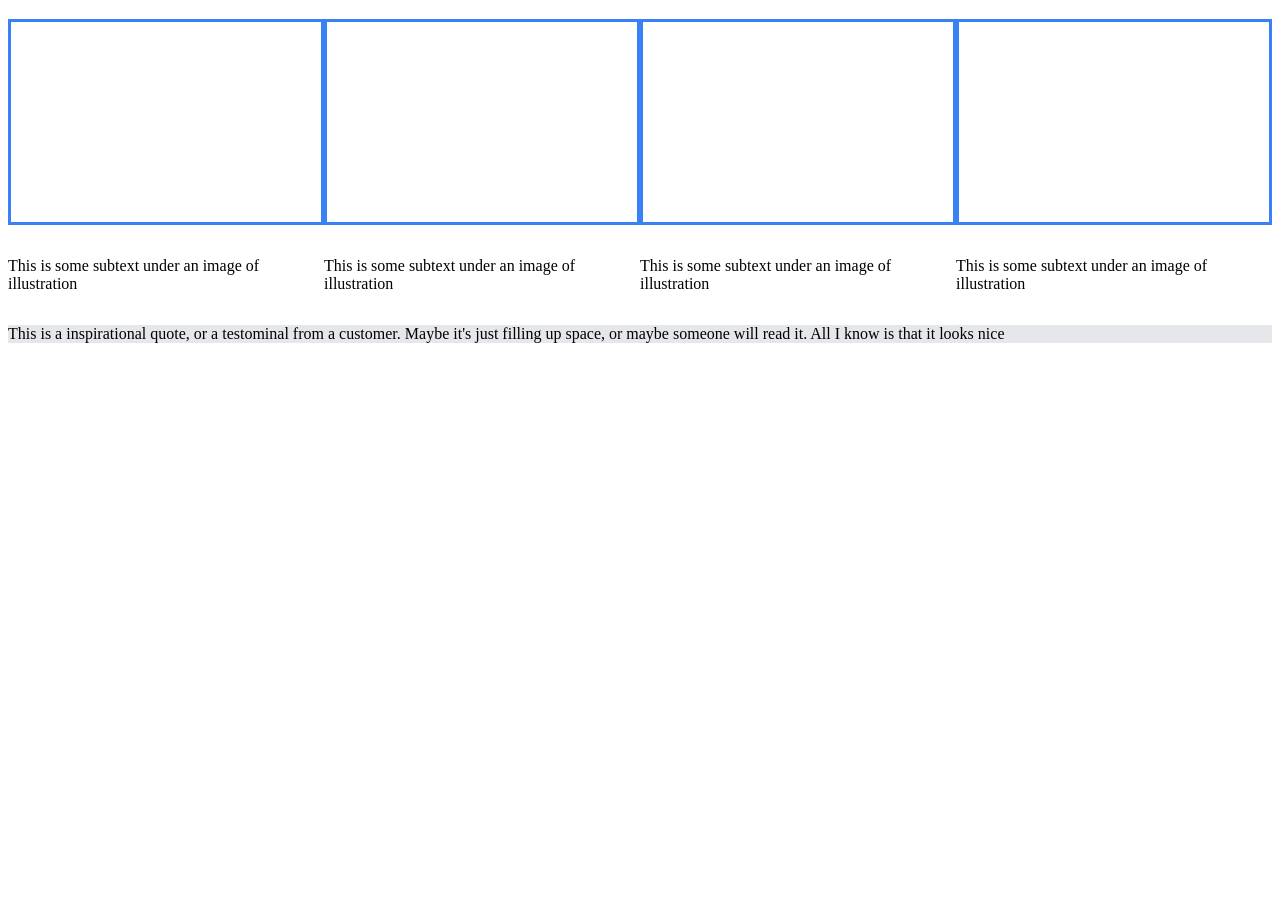
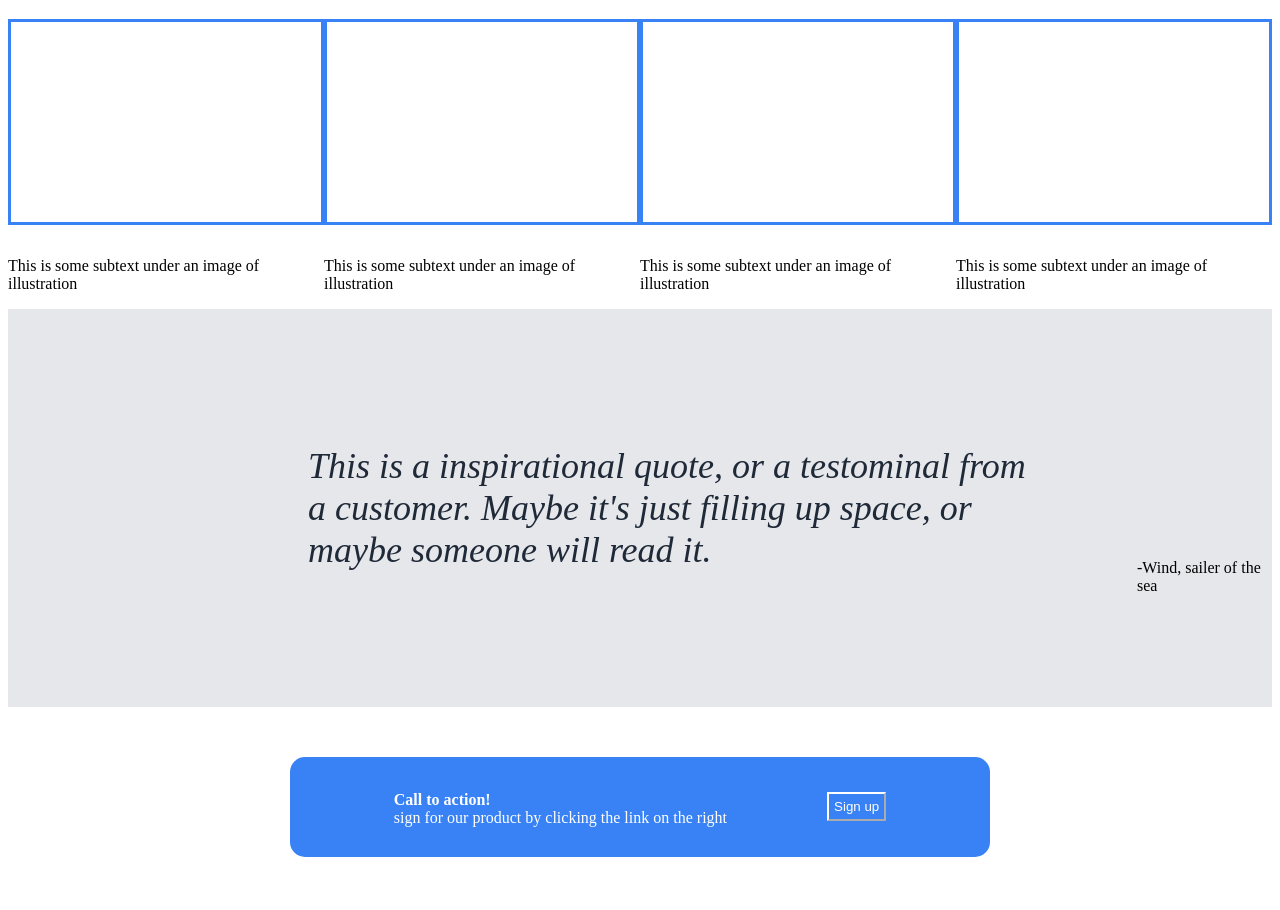
Before and after one commit to AlvinCheriyan1/htmlProject, a plain HTML site: page index.html in a window 1280 px wide. Shown: the part 597-1507 px from the top of the page. Before the commit the page ends 956 px from the top, so only its background shows below. Drawn offline with Linux system fonts and the light colour scheme.

Commit message:
Changed the style of the pages

```diff
--- a/index.html
+++ b/index.html
@@ -57,9 +57,27 @@
     </section>
 
     <section class="quote">
-        <p>This is a inspirational quote, or a testominal from a customer. Maybe it's just filling up space, or maybe someone will read
-            it. All I know is that it looks nice
-        </p>
+        <div class="quote-main-div">
+            <p class="actual-quote">This is a inspirational quote, or a testominal from a customer. Maybe it's just filling up space, or maybe someone will read
+                it.
+            </p>
+            <p class="tag"> -Wind, sailer of the sea</p>
+
+        </div>
+
+
+    </section>
+
+    <section class="last-section">
+        <div class="last-section-blue">
+            <div class="call-action">
+                <h4 class="h4-call-action">Call to action!</h4>
+                <p class="ad">sign for our product by clicking the link on the right</p>
+            </div>
+
+            <button class="sign-up">Sign up</button>
+
+        </div>
 
     </section>
 
--- a/style.css
+++ b/style.css
@@ -100,3 +100,65 @@ li.logo-element{
 .quote{
     background-color: #E5E7EB;
 }
+
+.quote-main-div{
+    display: flex;
+}
+.actual-quote{
+    color: #1F2937;
+    font-style: italic;
+    font-size: 36px;
+    font-weight: 100;
+    padding: 100px;
+    width: 800px;
+    padding-left: 300px;
+}
+
+.tag{
+    margin-top: 250px;
+}
+
+.last-section{
+    background-color: white;
+    display: flex;
+    justify-content: center;
+    align-items: center;
+    padding: 50px;
+
+}
+
+.last-section-blue{
+    width: 700px;
+    height: 100px;
+    background-color: #3882F6;
+    display: flex;
+    justify-content: center;
+    align-items: center;
+    border-radius: 15px;
+
+
+}
+
+.call-action{
+    display: flex;
+    color: white;
+    flex-direction: column;
+}
+
+.h4-call-action{
+    margin-bottom: 0;
+    font-size: 16px;
+    font-weight: bold;
+}
+
+.ad{
+    margin-top: 0;
+}
+
+.sign-up{
+    margin-left: 100px;
+    padding: 5px;
+    color: white;
+    background-color: #3882F6;
+    border-color: white;
+}
```
